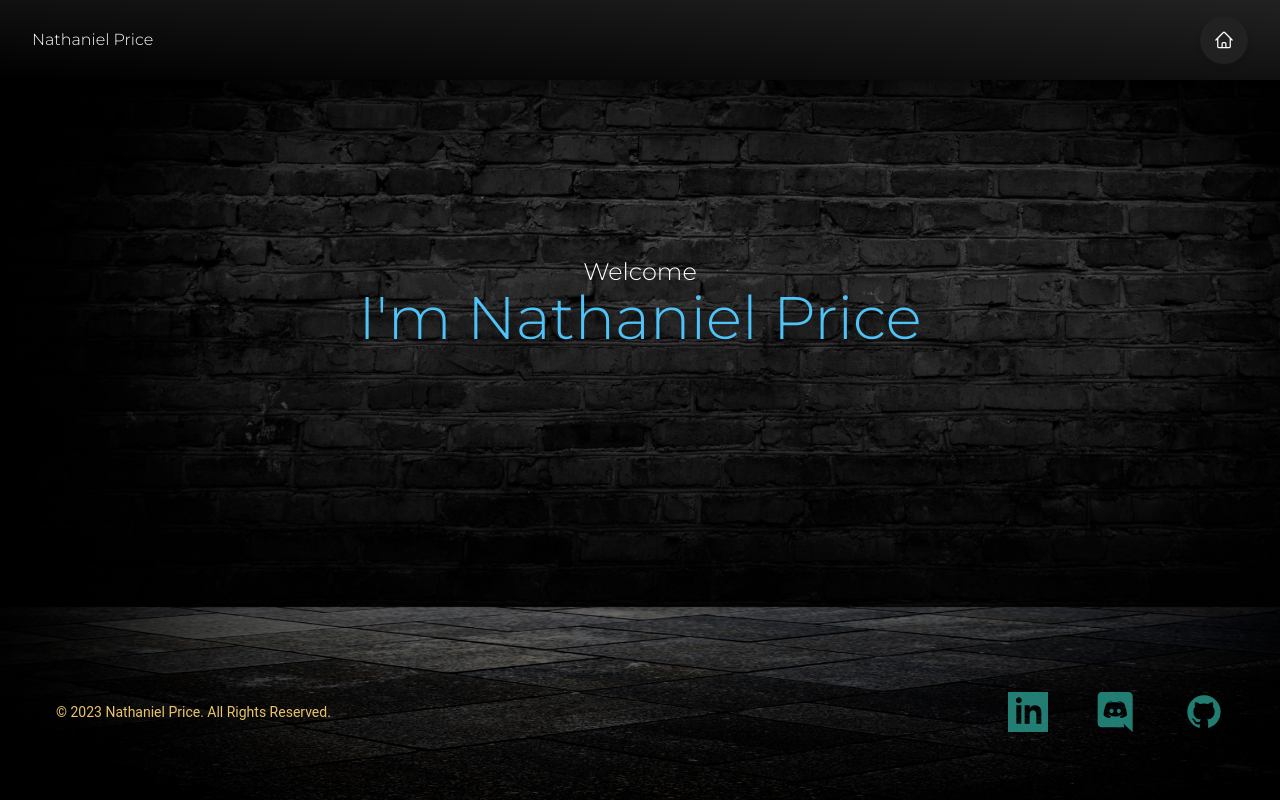
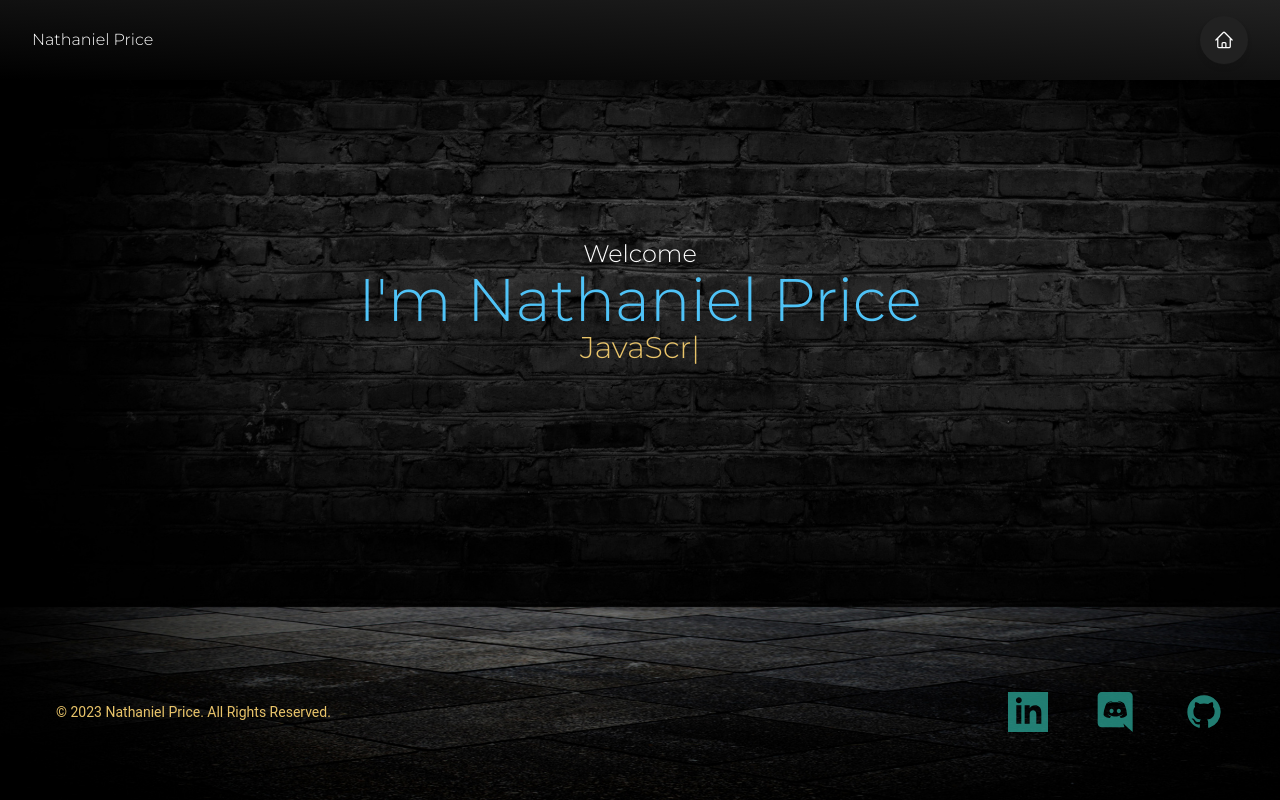
Before and after one commit to newprice247/React-Portfolio, a React (Vite) app: page / in a window 1280 px wide. Built offline with nearby package versions, Linux system fonts and the light colour scheme.

Commit message:
add type animation

```diff
--- a/src/components/Homepage.jsx
+++ b/src/components/Homepage.jsx
@@ -1,5 +1,5 @@
 import React from 'react'
-// import { TypeAnimation } from 'react-type-animation'
+ import { TypeAnimation } from 'react-type-animation'
 // import { Light as SyntaxHighlighter } from 'react-syntax-highlighter';
 // import { docco } from 'react-syntax-highlighter/dist/esm/styles/hljs';
 // import {
@@ -71,6 +71,33 @@ export default function Homepage() {
                 <div className='text-white text-2xl w-full sm:w-full md:w-full lg:w-full xl:w-1/2 '>
                     <p>Welcome</p>
                     <h1 className='text-6xl text-light-blue-300'> I'm Nathaniel Price</h1>
+                    <div className='text-myColor-3 text-3xl'>
+                       <TypeAnimation
+                        preRenderFirstString={true}
+                        sequence={[
+                            500,
+                            'Full Stack Web Developer',
+                            1000,
+                            'JavaScript Enthusiast',
+                            1000,
+                            'MERN Stack Developer',
+                            1000,
+                            'Avid learner',
+                            1000,
+                            'Problem solver',
+                            1000,
+                            'Team player',
+                            1000,
+                            'Creator',
+                            1000,
+
+
+                        ]}
+                        speed={50}
+                        repeat={Infinity}
+                    />
+                    </div>
+
                 </div>
 
 
```
